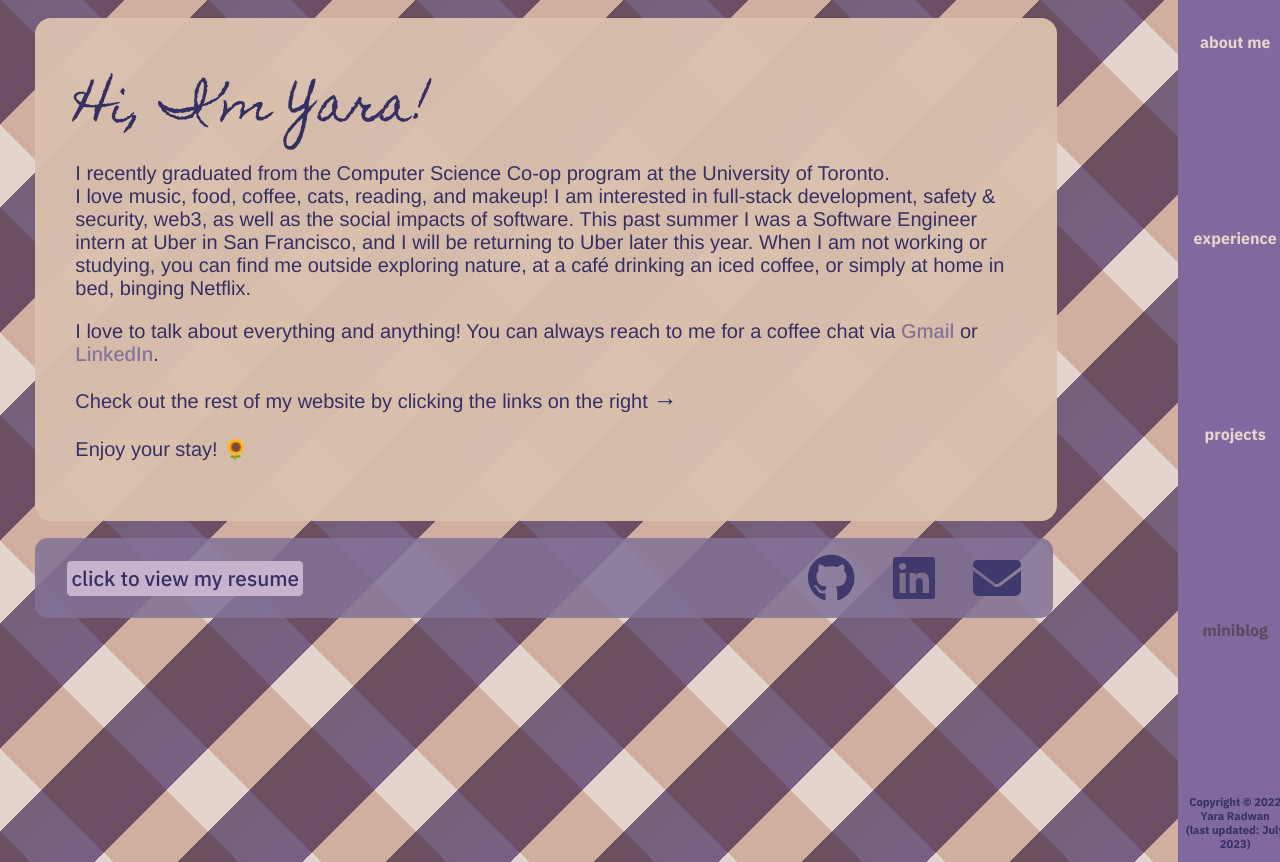
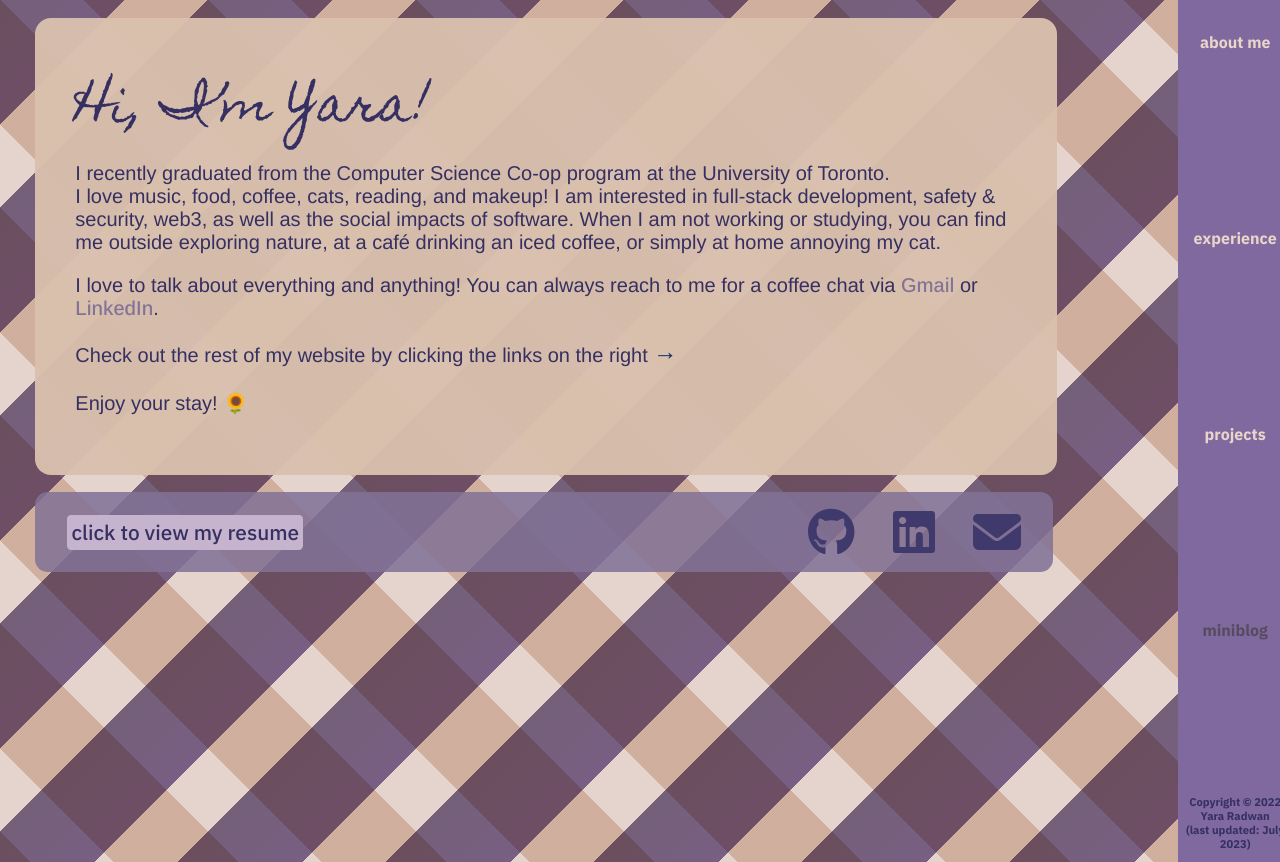
Before and after one commit to radwin01/PersonalWebsite2.0, a React (Create React App) app: page / in a window 1280 px wide. Built offline with nearby package versions, Linux system fonts and the light colour scheme.

Commit message:
Update HomePage.js

```diff
--- a/src/components/HomePage.js
+++ b/src/components/HomePage.js
@@ -17,8 +17,7 @@ export default function HomePage() {
                     <p className="biography__first-paragraph">
                         I recently graduated from the Computer Science Co-op program at the University of Toronto.<br/>
                         I love music, food, coffee, cats, reading, and makeup! I am interested in full-stack development, safety &amp; security,
-                        web3, as well as the social impacts of software. This past summer I was a Software Engineer intern
-                        at Uber in San Francisco, and I will be returning to Uber later this year. When I am not working or studying, you can find me outside exploring nature, at a café drinking an iced coffee, or simply at home in bed, binging Netflix.
+                        web3, as well as the social impacts of software. When I am not working or studying, you can find me outside exploring nature, at a café drinking an iced coffee, or simply at home annoying my cat.
                     </p>
                     <p className="biography__second-paragraph">
                         I love to talk about everything and anything! You can always reach to me for a coffee chat via <a className="home-links" href="mailto:y9rdwn0110@gmail.com">Gmail</a> or <a className="home-links" href="https://www.linkedin.com/in/yara-radwan/">LinkedIn</a>.
@@ -31,7 +30,7 @@ export default function HomePage() {
             </div>
             <div className="userlinks">
                 <div className="resume-file">
-                    <a className="resume-link" href="https://drive.google.com/file/d/1JruLfSfQRo4uK4w4lPnwgjXRhcnb9YbM/view">click to view my resume</a>
+                    <a className="resume-link" href="https://drive.google.com/file/d/1ZhOd4pKcDE-_ucZM0EXwHUQeA44wPNcf/view">click to view my resume</a>
                 </div>
 
                 <div className="endlinks">
```
